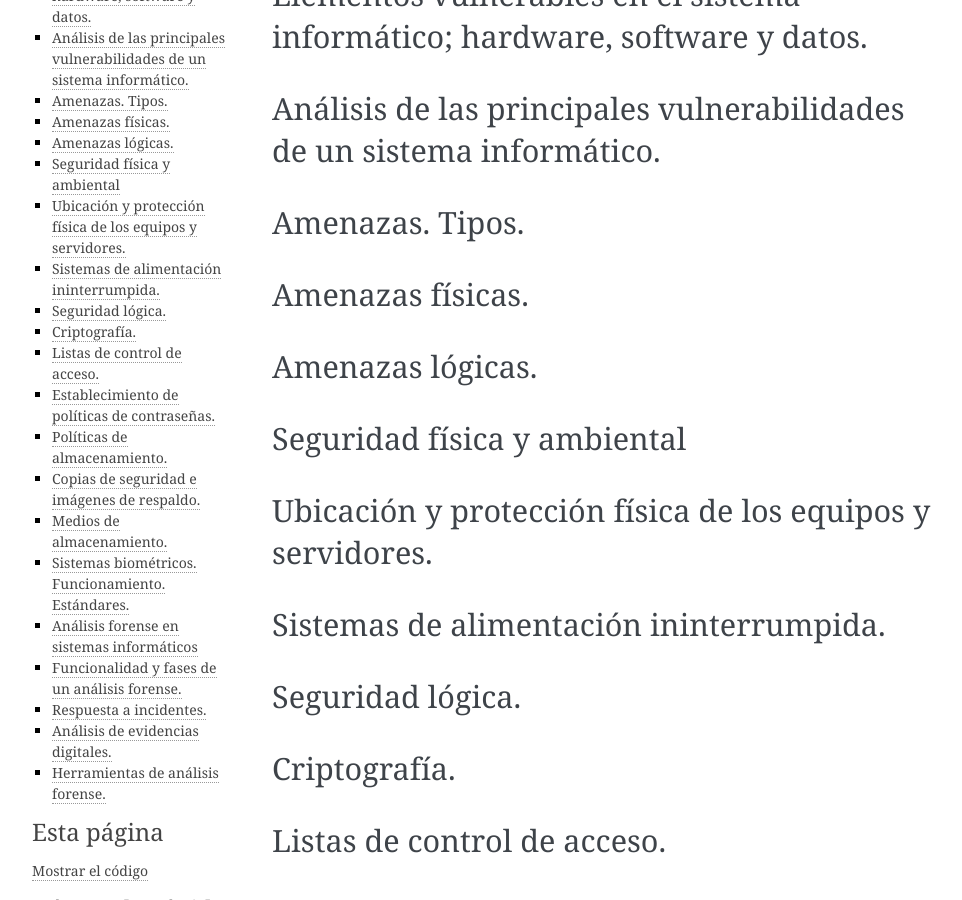
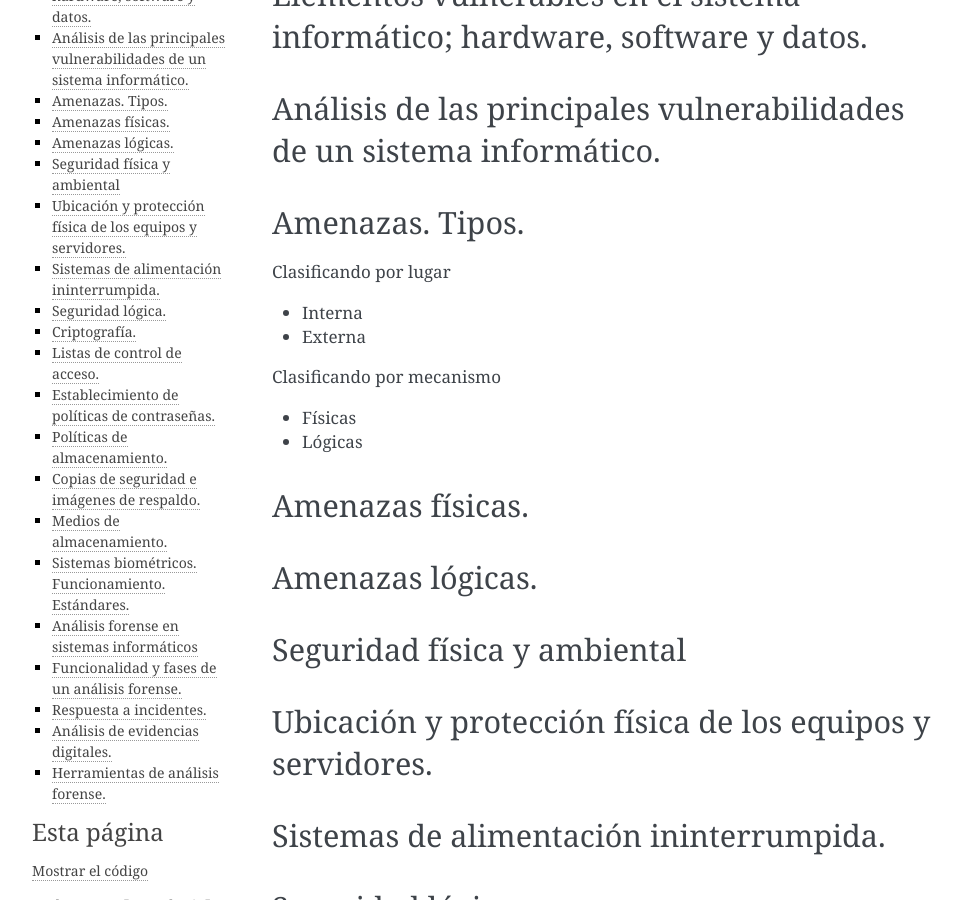
Before and after one commit to OscarMaestre/apuntes_sad, a Sphinx documentation site: the page built from source/tema_pautas_seguridad_informatica/tema_pautas_seguridad_informatica.rst, in a window 1280 px wide and 900 px high, scrolled down 313 px. Shown: the whole window, without its empty margins (148-1110 px from the left). Built offline with Sphinx 7.4.7, drawn with Linux system fonts in a browser that asks for light colours.

Commit message:
Incluido desglose amenazas

```diff
--- a/source/tema_pautas_seguridad_informatica/tema_pautas_seguridad_informatica.rst
+++ b/source/tema_pautas_seguridad_informatica/tema_pautas_seguridad_informatica.rst
@@ -18,6 +18,16 @@ Análisis de las principales vulnerabilidades de un sistema informático.
 
 Amenazas. Tipos.
 -----------------------------------------------------------------------------------------------
+
+Clasificando por lugar
+
+* Interna
+* Externa
+
+Clasificando por mecanismo
+
+* Físicas
+* Lógicas
 
 
 Amenazas físicas.
```
